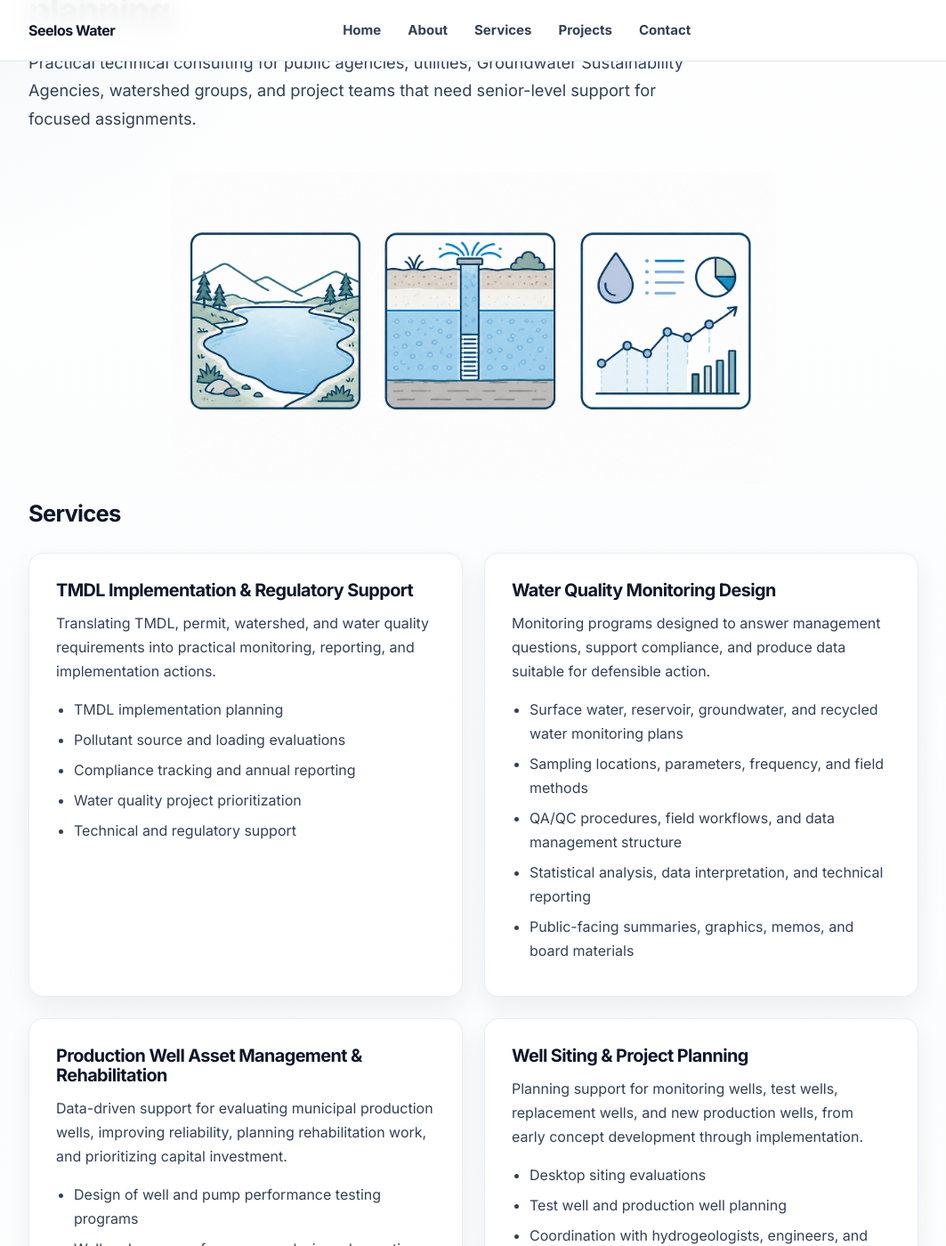
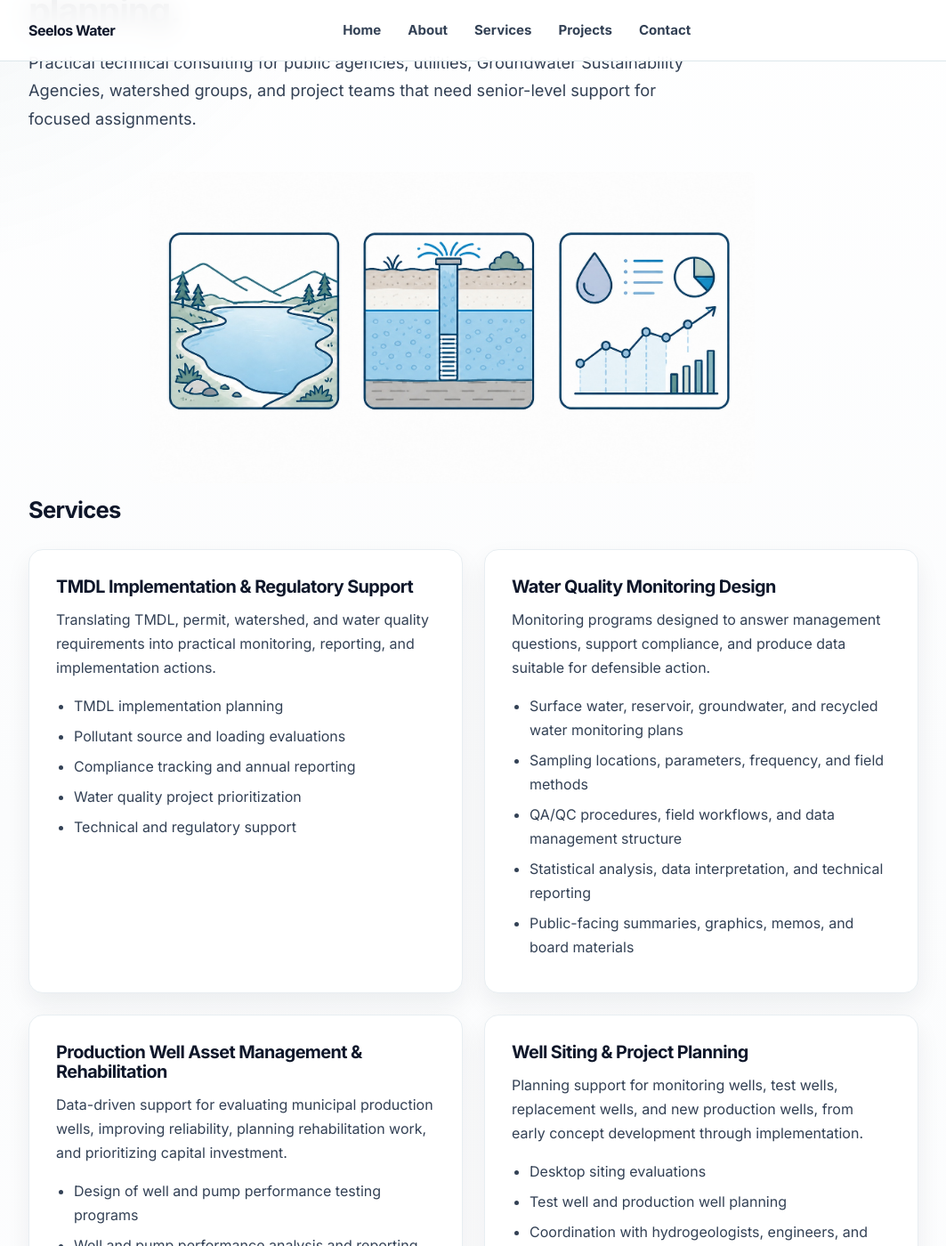
Before and after one commit to markseelos/seelos-water, a Jekyll site: the page built from services.md, in a window 1280 px wide and 1400 px high, scrolled down 235 px. Shown: the whole window at 89% size, without its empty margins (108-1171 px from the left). Built offline with Jekyll 4.4.1, drawn with Linux system fonts in a browser that asks for light colours.

Commit message:
Update style.css

```diff
--- a/assets/css/style.css
+++ b/assets/css/style.css
@@ -462,9 +462,9 @@ img.profile-photo {
 
 .services-icon-row {
   max-width: 760px;
-  margin: 0.75rem auto 1.25rem auto;
+  margin: 0.5rem auto 1rem auto;
   padding: 0 1rem;
-  text-align: center;
+  text-align: left;
 }
 
 .services-icon-row img {
@@ -472,9 +472,10 @@ img.profile-photo {
   max-width: 680px;
   height: auto;
   display: block;
-  margin: 0 auto;
+  margin: 0;
   border-radius: 8px;
 }
+
 
 
 
```
